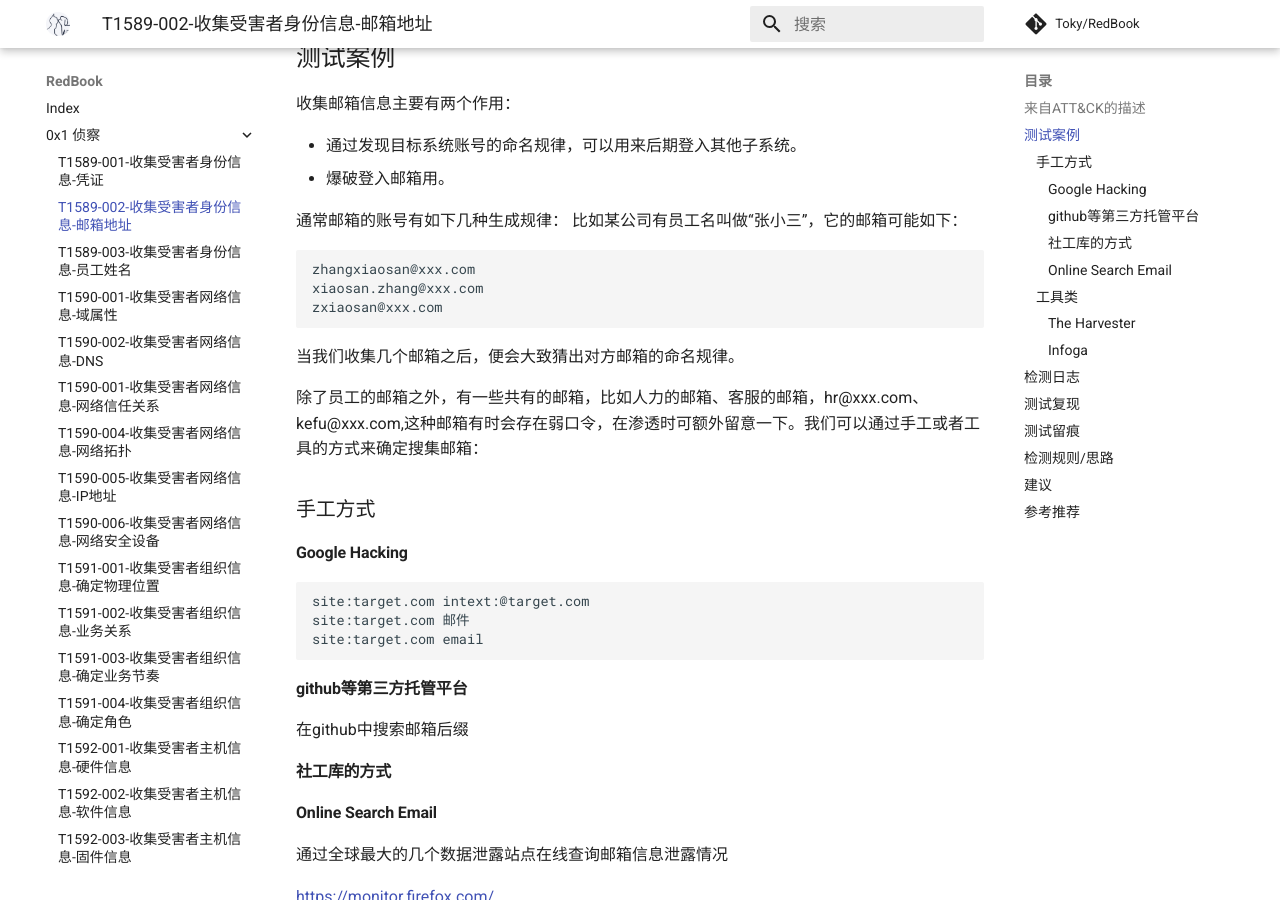
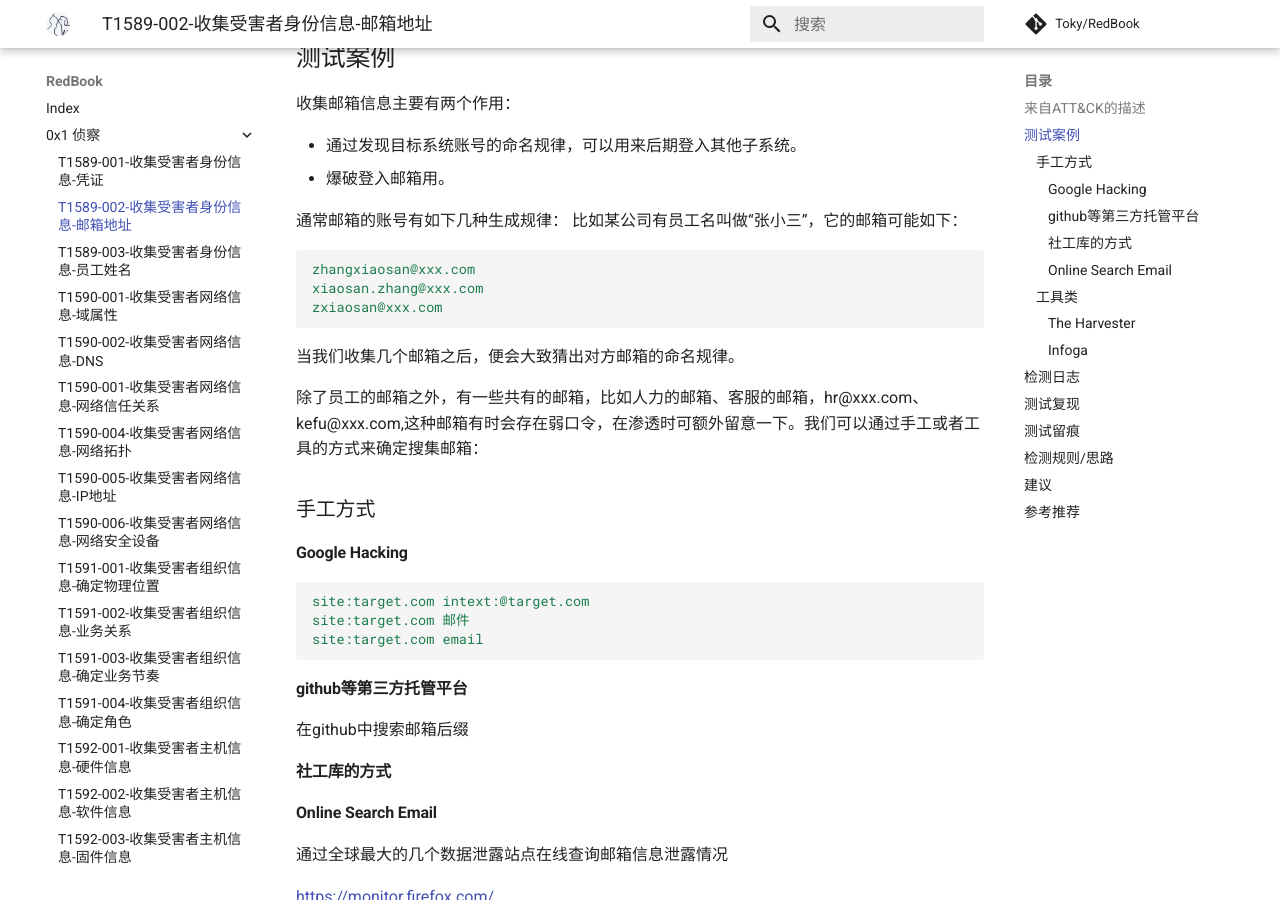
Before and after one commit to satan1a/RedBook, an MkDocs documentation site: the page built from docs/0x1_侦察/T1589-002-收集受害者身份信息-邮箱地址.md, in a window 1280 px wide and 900 px high, scrolled down 400 px. Built offline with MkDocs 1.6.1 and Material for MkDocs 9.7.7, drawn with Linux system fonts in a browser that asks for light colours; comment, search, counter and statistics services are not loaded.

```diff
--- a/mkdocs.yml
+++ b/mkdocs.yml
@@ -16,3 +16,9 @@ extra:
 
 repo_url: https://github.com/satan1a/RedBook
 repo_name: Toky/RedBook
+
+markdown_extensions:
+  - pymdownx.highlight
+  - pymdownx.inlinehilite
+  - pymdownx.superfences
+  - pymdownx.snippets
```
Also changed, not shown: .travis.yml (deleted, +0 -16 lines).
